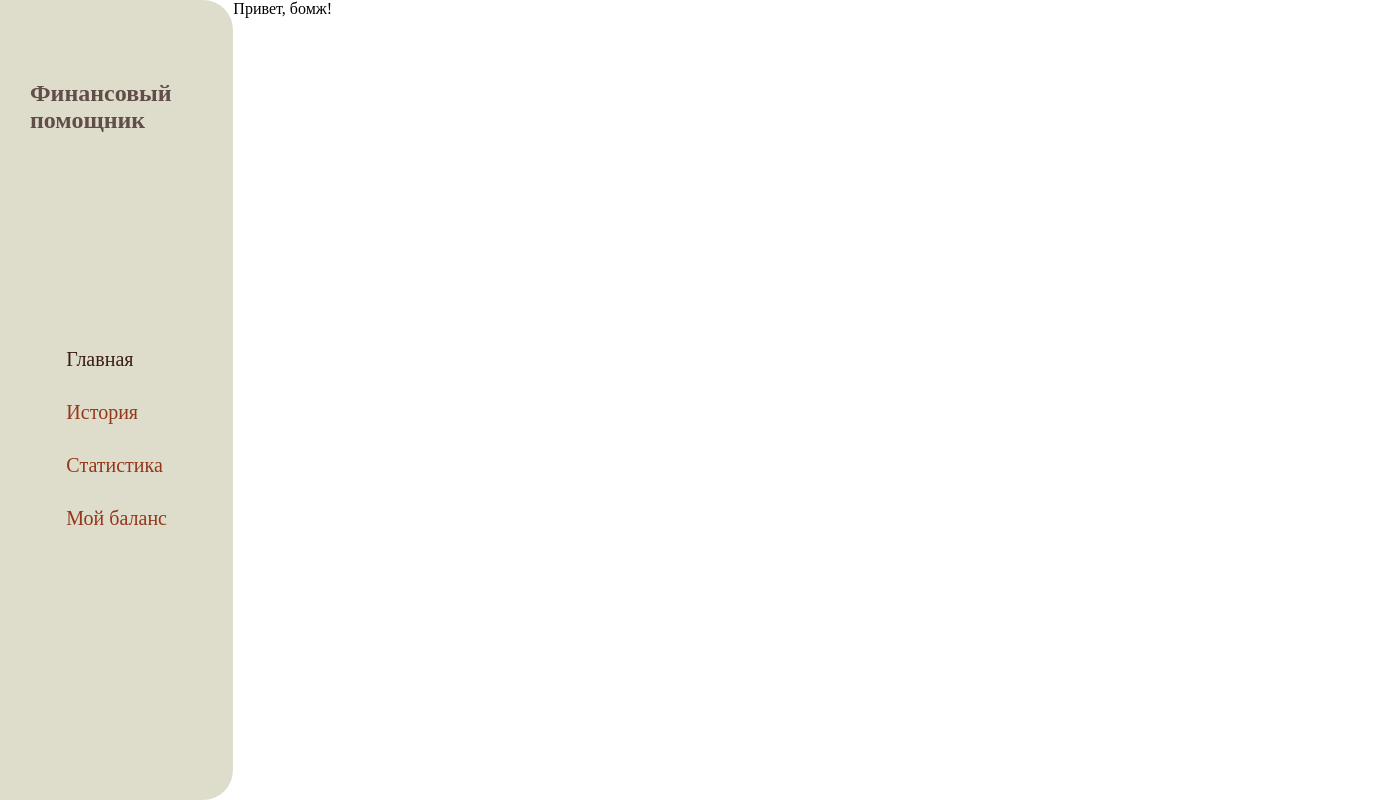
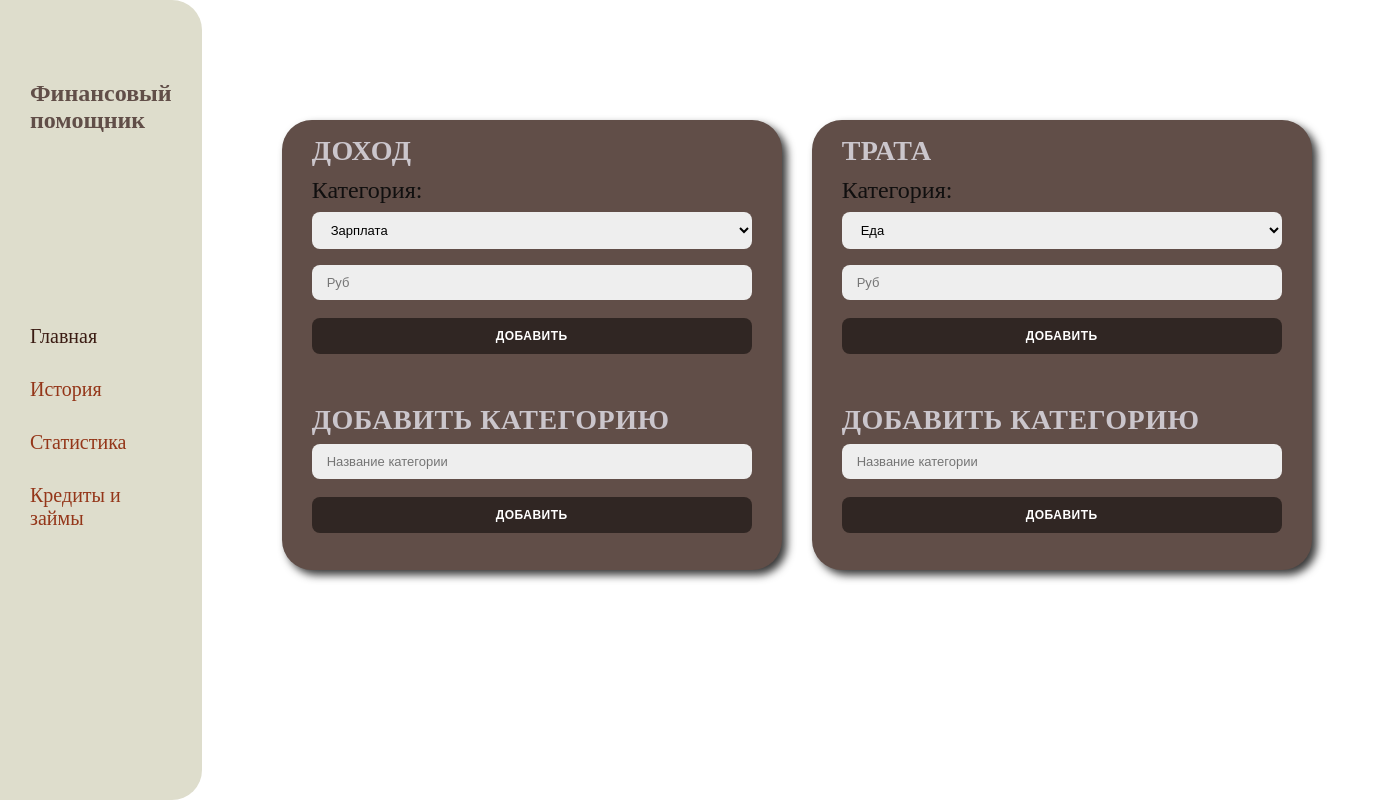
Before and after one commit to 666Alice666/finance_helper, a Flask app: page /main in a window 1400 px wide. Run offline with Flask 3, Linux system fonts and the light colour scheme.

Commit message:
главная страница

```diff
--- a/static/main.css
+++ b/static/main.css
@@ -44,3 +44,86 @@ a{
 .container .left-section .sidebar a#active{
     color: #3b1c13;
 }
+
+.adder{
+    display: flex;
+    flex-direction: row;
+    justify-content: space-between;
+    padding: 120px 80px 70px;
+    gap: 30px;
+}
+
+.adder p{
+    font-size: 28px;
+    font-weight: 600;
+    letter-spacing: 0.5px;
+    text-transform: uppercase;
+    color: #cbc6cc;
+}
+
+.item{
+    display: flex;
+    flex-direction: column;
+    justify-content: space-between;
+    padding: 15px 30px;
+    background-color: #614e48;
+    border-radius: 30px;
+    box-shadow: 5px 5px 9px #383838;
+    height: 450px;
+    width: 500px;
+}
+
+
+.adder form{
+    display: flex;
+    flex-direction: column;
+    height: 100%;
+}
+
+.adder label{
+    color: #100f0f;
+    font-size: 24px;
+    padding-top: 10px;
+}
+
+.adder input{
+    background-color: #eee;
+    border: none;
+    margin: 8px 0;
+    padding: 10px 15px;
+    font-size: 13px;
+    border-radius: 8px;
+    width: 100%;
+    outline: none;
+}
+
+.adder button{
+    background-color: #302623;
+    color: #fff;
+    font-size: 12px;
+    padding: 10px 45px;
+    border: 1px solid transparent;
+    border-radius: 8px;
+    font-weight: 600;
+    letter-spacing: 0.5px;
+    text-transform: uppercase;
+    margin-top: 10px;
+    cursor: pointer;
+}
+
+.adder select{
+    background-color: #eee;
+    border: none;
+    margin: 8px 0;
+    padding: 10px 15px;
+    font-size: 13px;
+    border-radius: 8px;
+    width: 100%;
+    outline: none;
+}
+
+.item-outcome, .item-income{
+    display: flex;
+    flex-direction: column;
+    gap: 50px;
+}
--- a/templates/main.html
+++ b/templates/main.html
@@ -14,15 +14,61 @@
                 <a id="active" href="#">Главная</a>
                 <a href="#">История</a>
                 <a href="#">Статистика</a>
-                <a href="#">Мой баланс</a>
+                <a href="#">Кредиты и займы</a>
             </div>
         </aside>
 
         <main>
-            <header>Привет, бомж!</header>
+            <div class="adder">
+                <div class="item">
+                    <div class="item-income">
+                        <form>
+                            <p>Доход</p>
+                            <label for="category-in">Категория:</label>
+                            <select id="category-in">
+                                <option value="Зарплата">Зарплата</option>
+                                <option value="Пассивный доход">Пассивный доход</option>
+                                <option value="Подарок">Подарок</option>
+                                <option value="Нашел">Нашел</option>
+                                <option value="Прочее">Прочее</option>
+                            </select>
+                            <input type="number" min="1" name="amount" placeholder="Руб">
+                            <button>Добавить</button>
+                        </form>
+
+                        <form>
+                            <p>Добавить категорию</p>
+                            <input type="text" placeholder="Название категории">
+                            <button>Добавить</button>
+                        </form>
+                    </div>
+                </div>
+
+                <div class="item">
+                    <div class="item-outcome">
+                        <form>
+                            <p>Трата</p>
+                            <label for="category-out">Категория:</label>
+                            <select id="category-out">
+                                <option value="Еда">Еда</option>
+                                <option value="Транспорт">Транспорт</option>
+                                <option value="Жилье">Жилье</option>
+                                <option value="Развлечения">Развлечения</option>
+                                <option value="Прочее">Прочее</option>
+                            </select>
+                            <input type="number" name="amount" min="1" placeholder="Руб">
+                            <button>Добавить</button>
+                        </form>
+
+                        <form>
+                            <p>Добавить категорию</p>
+                            <input type="text" placeholder="Название категории">
+                            <button>Добавить</button>
+                        </form>
+                    </div>
+                </div>
+            </div>
         </main>
-
-
     </div>
 
     <script src="script.js"></script>
```
